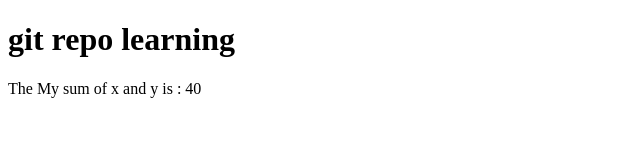
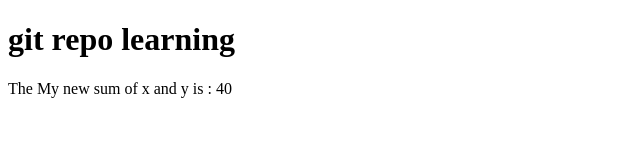
Before and after one commit to Laxmideveloper/git-repo, a plain HTML site: page index.html in a window 1280 px wide. Shown: the full height of the page, 0-640 px from the left. Drawn offline with Linux system fonts and the light colour scheme.

Commit message:
new commit index.html

```diff
--- a/index.html
+++ b/index.html
@@ -13,7 +13,7 @@
         let x = 20;
         let y = 20;
         let z = x + y;
-        document.write(" The My  sum of x and y is : " + z);
+        document.write(" The My new  sum of x and y is : " + z);
     </script>
 </body>
 
```
